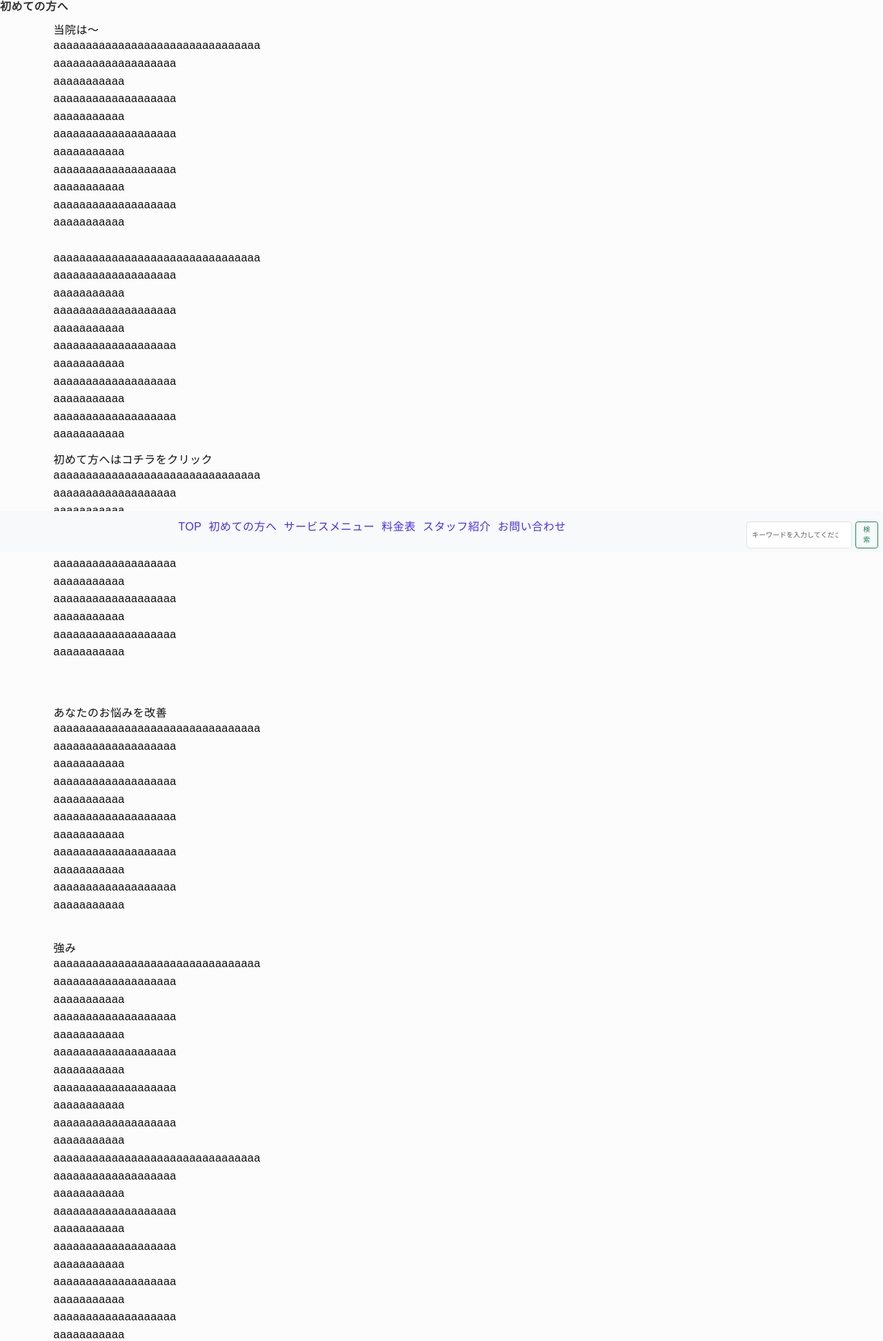
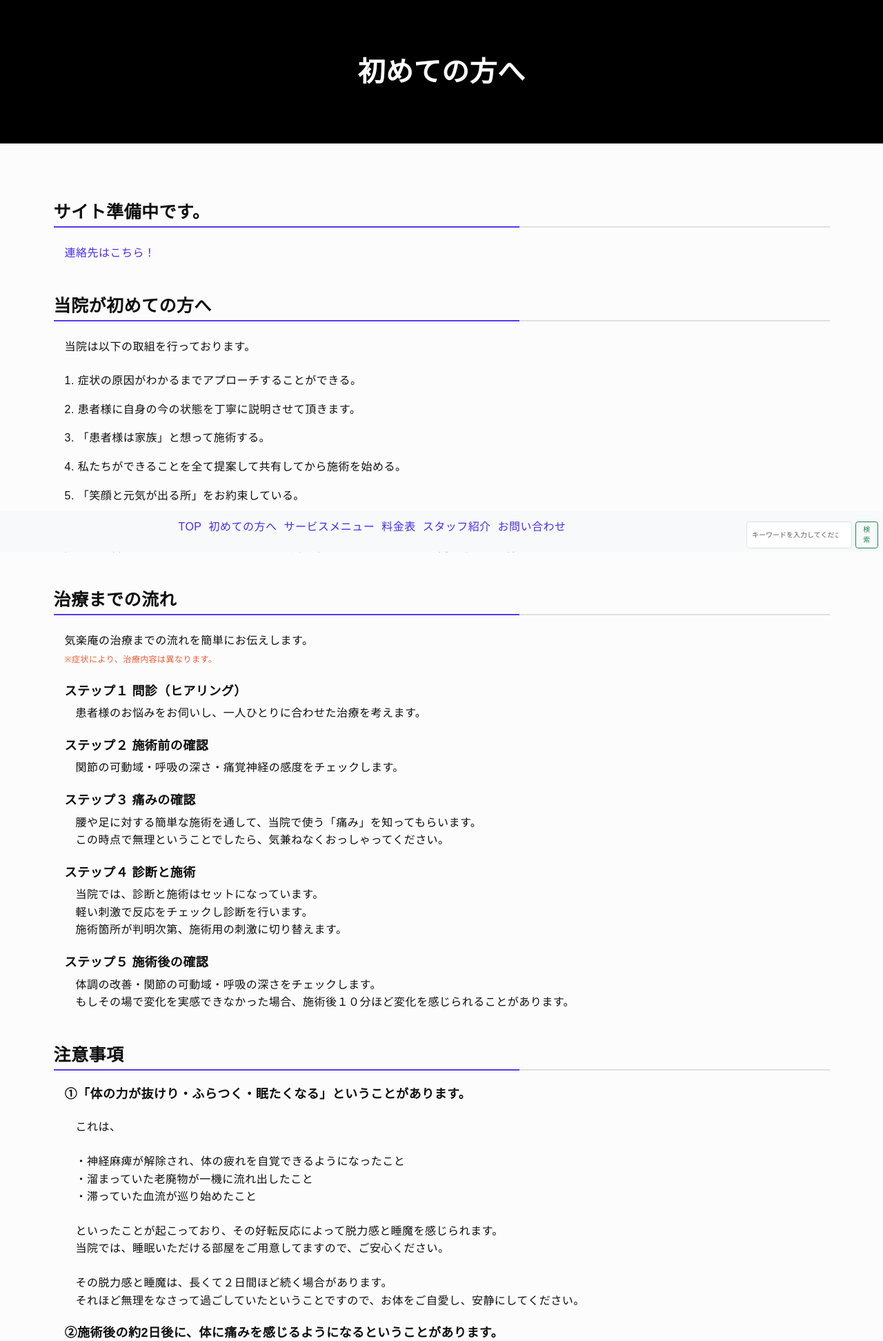
Before and after one commit to kirakuan/test, a PHP site: page /first-visitor in a window 1280 px wide. Shown: the top 1944 px of the page at 69% size. Run offline with PHP 8.4, Linux system fonts and the light colour scheme; style sheets or scripts are compiled from the project's sources; some libraries are stand-ins or nearby versions.

Commit message:
初めての方へ

```diff
--- a/assets/css/scss/pages/__values.scss
+++ b/assets/css/scss/pages/__values.scss
@@ -8,3 +8,4 @@ $base_color: rgb(252, 252, 252);
 $base2_color: rgb(0, 0, 0);
 $main_color: #ffe4ce;
 $key_color: rgb(75, 45, 244);
+$key_color2: rgb(244, 88, 45);
--- a/assets/css/scss/pages/page_common.css
+++ b/assets/css/scss/pages/page_common.css
@@ -1,3 +1,7 @@
+.test {
+  background-color: #ffe4ce;
+}
+
 body {
   background-color: #fcfcfc;
   font-size: 16px;
@@ -9,6 +13,31 @@ body {
 
 a {
   color: #4b2df4 !important;
+}
+
+ol {
+  list-style: decimal;
+}
+
+.is_main {
+  color: #ffe4ce !important;
+}
+
+.is_key {
+  color: #4b2df4 !important;
+}
+
+.is_key2 {
+  color: #f4582d !important;
+}
+
+.a-Remark {
+  color: #f4582d !important;
+  font-size: 1.2rem;
+}
+
+.is_preparing {
+  text-decoration: line-through;
 }
 
 .a-Title {
@@ -33,6 +62,10 @@ a {
   margin-top: 16px;
 }
 
+.u-ch-mt-3 > * {
+  margin-top: 24px;
+}
+
 .c-Hero {
   background-color: black;
   padding-top: 80px;
@@ -55,7 +88,7 @@ a {
 }
 
 .m-Article section > *:nth-child(n+2) {
-  margin-top: 20px;
+  margin-top: 24px;
   padding-left: 16px;
 }
 
@@ -67,10 +100,11 @@ a {
 }
 
 .m-Footer .m-Footer__inner * > *:nth-child(n+2) {
+  margin-top: 8px;
   padding-left: 16px;
 }
 
-.test {
-  background-color: #ffe4ce;
+.l-First-Visitor .c-Steps li > section > *:nth-child(n+2) {
+  margin-top: 8px !important;
 }
 /*# sourceMappingURL=page_common.css.map */
--- a/assets/css/scss/pages/page_common.min.css
+++ b/assets/css/scss/pages/page_common.min.css
@@ -1 +1 @@
-body{background-color:#fcfcfc;font-size:16px}*{color:#0e0e0e}a{color:#4b2df4 !important}.a-Title{font-weight:bold}.a-Title.is_h2{font-size:2.5rem;padding-bottom:0.8rem;background-image:linear-gradient(90deg, #4b2df4 0 60%, #dedede 20%);background-repeat:no-repeat;background-size:100% 5%;background-position:bottom}.a-Title.is_h3{font-size:1.8rem}.u-ch-mt-2>*{margin-top:16px}.c-Hero{background-color:#000;padding-top:80px;padding-bottom:80px}.c-Hero .a-Title{font-size:4rem;text-align:center;color:white}.m-Main{margin-top:60px}.m-Article>*{padding-top:24px;padding-bottom:24px}.m-Article section>*:nth-child(n+2){margin-top:20px;padding-left:16px}.m-Footer{margin-bottom:60px;background-color:#ffe4ce;padding-top:24px;padding-bottom:24px}.m-Footer .m-Footer__inner *>*:nth-child(n+2){padding-left:16px}.test{background-color:#ffe4ce}
+.test{background-color:#ffe4ce}body{background-color:#fcfcfc;font-size:16px}*{color:#0e0e0e}a{color:#4b2df4 !important}ol{list-style:decimal}.is_main{color:#ffe4ce !important}.is_key{color:#4b2df4 !important}.is_key2{color:#f4582d !important}.a-Remark{color:#f4582d !important;font-size:1.2rem}.is_preparing{text-decoration:line-through}.a-Title{font-weight:bold}.a-Title.is_h2{font-size:2.5rem;padding-bottom:0.8rem;background-image:linear-gradient(90deg, #4b2df4 0 60%, #dedede 20%);background-repeat:no-repeat;background-size:100% 5%;background-position:bottom}.a-Title.is_h3{font-size:1.8rem}.u-ch-mt-2>*{margin-top:16px}.u-ch-mt-3>*{margin-top:24px}.c-Hero{background-color:#000;padding-top:80px;padding-bottom:80px}.c-Hero .a-Title{font-size:4rem;text-align:center;color:white}.m-Main{margin-top:60px}.m-Article>*{padding-top:24px;padding-bottom:24px}.m-Article section>*:nth-child(n+2){margin-top:24px;padding-left:16px}.m-Footer{margin-bottom:60px;background-color:#ffe4ce;padding-top:24px;padding-bottom:24px}.m-Footer .m-Footer__inner *>*:nth-child(n+2){margin-top:8px;padding-left:16px}.l-First-Visitor .c-Steps li>section>*:nth-child(n+2){margin-top:8px !important}
--- a/assets/css/scss/pages/page_common.scss
+++ b/assets/css/scss/pages/page_common.scss
@@ -12,6 +12,14 @@
 //         color: red;
 //     }
 // }
+
+
+//====================================================
+// test用
+//====================================================
+.test {
+    background-color: $main_color;
+}
 
 //====================================================
 // 共通css
@@ -30,6 +38,31 @@ body {
 a {
     color: $key_color!important;
 }
+ol {
+    list-style: decimal;
+}
+
+.is_main {
+    color: $main_color!important;
+}
+.is_key {
+    color: $key_color!important;
+}
+.is_key2 {
+    color: $key_color2!important;
+}
+.a-Remark {
+    color: $key_color2!important;
+    font-size: 1.2rem;
+}
+
+.is_preparing {
+    text-decoration: line-through;
+}
+
+//====================================================
+// atomic
+//====================================================
 
 .a-Title {
     font-weight: bold;
@@ -48,17 +81,28 @@ a {
     }
 }
 
+//====================================================
+// util
+//====================================================
+
 .u-ch-mt-2 > * {
     margin-top: #{$base_space * 2}px;
 }
+.u-ch-mt-3 > * {
+    margin-top: #{$base_space * 3}px;
+}
 
 //====================================================
-// 共通css
+// 共通mixin
 //====================================================
 @mixin too_bottom_space() {
     padding-top: 24px;
     padding-bottom: 24px;
 }
+
+//====================================================
+// componet
+//====================================================
 
 .c-Hero {
     background-color: $base2_color;
@@ -72,6 +116,11 @@ a {
     }
 }
 
+
+//====================================================
+// module
+//====================================================
+
 .m-Main {
     margin-top: 60px;
 }
@@ -82,13 +131,10 @@ a {
     }
     section {
         > *:nth-child(n+2) {
-            margin-top: 20px;
+            margin-top: #{$base_space * 3}px;
             padding-left: #{$base_space * 2}px;
         }
     }
-
-
-
 }
 
 .m-Footer {
@@ -98,6 +144,7 @@ a {
 
     .m-Footer__inner {
         * > *:nth-child(n+2) {
+            margin-top: #{$base_space * 1}px;
             padding-left: #{$base_space * 2}px;
         }
     }
@@ -107,6 +154,14 @@ a {
     }
 }
 
-.test {
-    background-color: $main_color;
+
+
+// layout
+//====================================================
+.l-First-Visitor {
+    .c-Steps {
+        li > section > *:nth-child(n+2) {
+            margin-top: #{$base_space * 1}px!important;
+        }
+    }
 }
--- a/first-visitor/index.html
+++ b/first-visitor/index.html
@@ -1,91 +1,169 @@
 <!DOCTYPE html>
-<html lang="ja">
+<html lang="en">
 <head>
     <meta charset="UTF-8">
     <meta name="viewport" content="width=device-width, initial-scale=1.0">
-    <title>Document</title>
-
-    <link href="https://cdn.jsdelivr.net/npm/bootstrap@5.3.0/dist/css/bootstrap.min.css" rel="stylesheet" integrity="sha384-9ndCyUaIbzAi2FUVXJi0CjmCapSmO7SnpJef0486qhLnuZ2cdeRhO02iuK6FUUVM" crossorigin="anonymous">
+    <title>手技処 気楽庵</title>
+    <!-- <link href="https://cdn.jsdelivr.net/npm/bootstrap@5.3.0/dist/css/bootstrap.min.css" rel="stylesheet" integrity="sha384-9ndCyUaIbzAi2FUVXJi0CjmCapSmO7SnpJef0486qhLnuZ2cdeRhO02iuK6FUUVM" crossorigin="anonymous"> -->
+    <link href="/assets/css/bootstrap.css" rel="stylesheet">
     <link href="/assets/css/reset.css" rel="stylesheet">
-    <!-- <link href="/assets/css/font-awesome.min.css" rel="stylesheet"> -->
+    <link href="/assets/css/font-awesome.min.css" rel="stylesheet">
     <link href="/assets/css/common.css" rel="stylesheet">
-    <!-- <link href="/assets/css/page_common.css" rel="stylesheet"> -->
-    <link href="/assets/css/page_common.css" rel="stylesheet">
+    <link href="/assets/css/scss/pages/page_top.css" rel="stylesheet">
+    <link href="/assets/css/scss/pages/page_common.css" rel="stylesheet">
+    <link href="/assets/css/scss/pages/page_top.css" rel="stylesheet">
     <link href="/assets/css/test.css" rel="stylesheet">
-    <script src="https://code.jquery.com/jquery-3.7.0.min.js"></script>
+    <script src="/assets/js/jquery.min.js"></script>
+    <!-- <script src="https://code.jquery.com/jquery-3.7.0.min.js"></script> -->
     <script src="/assets/js/style.js"></script>
 
 </head>
 <body class="l-First-Visitor">
+    <!-- メリット -->
 
-    <!-- メリット -->
+    <header class="c-Hero">
+        <section class="container">
             <h1 class="a-Title">初めての方へ</h1>
+        </section>
+    </header>
+
+    <main class="m-Main">
         <!-- 紹介 -->
-    <article class="u-mt-ch-15">
-        <section class="container test2">
-            <h2 class="">当院は～</h2>
-            <p>aaaaaaaaaaaaaaaaaaaaaaaaaaaaaaaa<br>aaaaaaaaaaaaaaaaaaa<br>aaaaaaaaaaa<br>aaaaaaaaaaaaaaaaaaa<br>aaaaaaaaaaa<br>aaaaaaaaaaaaaaaaaaa<br>aaaaaaaaaaa<br>aaaaaaaaaaaaaaaaaaa<br>aaaaaaaaaaa<br>aaaaaaaaaaaaaaaaaaa<br>aaaaaaaaaaa</p>
-            <figure><img src="" alt=""></figure>
-            <p>aaaaaaaaaaaaaaaaaaaaaaaaaaaaaaaa<br>aaaaaaaaaaaaaaaaaaa<br>aaaaaaaaaaa<br>aaaaaaaaaaaaaaaaaaa<br>aaaaaaaaaaa<br>aaaaaaaaaaaaaaaaaaa<br>aaaaaaaaaaa<br>aaaaaaaaaaaaaaaaaaa<br>aaaaaaaaaaa<br>aaaaaaaaaaaaaaaaaaa<br>aaaaaaaaaaa</p>
-        </section>
-        <section class="container test1">
-            <h2 class="">初めて方へはコチラをクリック</h2>
-
-            <p>aaaaaaaaaaaaaaaaaaaaaaaaaaaaaaaa<br>aaaaaaaaaaaaaaaaaaa<br>aaaaaaaaaaa<br>aaaaaaaaaaaaaaaaaaa<br>aaaaaaaaaaa<br>aaaaaaaaaaaaaaaaaaa<br>aaaaaaaaaaa<br>aaaaaaaaaaaaaaaaaaa<br>aaaaaaaaaaa<br>aaaaaaaaaaaaaaaaaaa<br>aaaaaaaaaaa</p>
-            <figure><img src="" alt=""></figure>
-
-            <section>
-                <h3></h3>
-                <figure><img src="" alt=""></figure>
-            </section>
+        <article class="m-Article">
+            <section class="container">
+                <h2 class="a-Title is_h2">サイト準備中です。</h2>
+                <p><a href="#c-Contact">連絡先はこちら！</a></p>
             </section>
 
-        <section class="container test2">
-            <h2>あなたのお悩みを改善</h2>
-            <p>aaaaaaaaaaaaaaaaaaaaaaaaaaaaaaaa<br>aaaaaaaaaaaaaaaaaaa<br>aaaaaaaaaaa<br>aaaaaaaaaaaaaaaaaaa<br>aaaaaaaaaaa<br>aaaaaaaaaaaaaaaaaaa<br>aaaaaaaaaaa<br>aaaaaaaaaaaaaaaaaaa<br>aaaaaaaaaaa<br>aaaaaaaaaaaaaaaaaaa<br>aaaaaaaaaaa</p>
-            <figure><img src="" alt=""></figure>
+            <section class="container">
+                <h2 class="a-Title is_h2">当院が初めての方へ</h2>
+                <p>当院は以下の取組を行っております。</p>
+                <ul class="u-ch-mt-2">
+                    <li>
+                        <p>1. 症状の原因がわかるまでアプローチすることができる。</p>
+                    </li>
+                    <li>
+                        <p>2. 患者様に自身の今の状態を丁寧に説明させて頂きます。</p>
+                    </li>
+                    <li>
+                        <p>3. 「患者様は家族」と想って施術する。</p>
+                    </li>
+                    <li>
+                        <p>4. 私たちができることを全て提案して共有してから施術を始める。</p>
+                    </li>
+                    <li>
+                        <p>5. 「笑顔と元気が出る所」をお約束している。</p>
+                    </li>
+                </ul>
+                <p>身体の症状に長年悩まされている、整体を受けても完治しない、原因が分からない・・そんなあなたに、<span class="is_key">「明日からの笑顔と元気」<span>をわかば鍼灸整骨院ではお届けしてまいりますので、まずはお試し下さいませ。スタッフ一同、心よりお待ちしております。</p>
             </section>
+            <section class="container">
+                <h2 class="a-Title is_h2">治療までの流れ</h2>
+                <p>気楽庵の治療までの流れを簡単にお伝えします。<br><span class="a-Remark">※症状により、治療内容は異なります。</span></p>
 
-        <section class="container test1">
-            <h2>強み</h2>
-            <p>aaaaaaaaaaaaaaaaaaaaaaaaaaaaaaaa<br>aaaaaaaaaaaaaaaaaaa<br>aaaaaaaaaaa<br>aaaaaaaaaaaaaaaaaaa<br>aaaaaaaaaaa<br>aaaaaaaaaaaaaaaaaaa<br>aaaaaaaaaaa<br>aaaaaaaaaaaaaaaaaaa<br>aaaaaaaaaaa<br>aaaaaaaaaaaaaaaaaaa<br>aaaaaaaaaaa</p>
-            <ul>
+                <ul class="c-Steps u-ch-mt-3">
                     <li>
                         <section>
-                        <h3></h3>
-                        <p>aaaaaaaaaaaaaaaaaaaaaaaaaaaaaaaa<br>aaaaaaaaaaaaaaaaaaa<br>aaaaaaaaaaa<br>aaaaaaaaaaaaaaaaaaa<br>aaaaaaaaaaa<br>aaaaaaaaaaaaaaaaaaa<br>aaaaaaaaaaa<br>aaaaaaaaaaaaaaaaaaa<br>aaaaaaaaaaa<br>aaaaaaaaaaaaaaaaaaa<br>aaaaaaaaaaa</p>
-                        <figure><img src="" alt=""></figure>
+                            <h3 class="a-Title is_h3">ステップ１ 問診（ヒアリング）</h3>
+                            <p>患者様のお悩みをお伺いし、一人ひとりに合わせた治療を考えます。</p>
                         </section>
                     </li>
                     <li>
                         <section>
-                        <h3></h3>
-                        <p>aaaaaaaaaaaaaaaaaaaaaaaaaaaaaaaa<br>aaaaaaaaaaaaaaaaaaa<br>aaaaaaaaaaa<br>aaaaaaaaaaaaaaaaaaa<br>aaaaaaaaaaa<br>aaaaaaaaaaaaaaaaaaa<br>aaaaaaaaaaa<br>aaaaaaaaaaaaaaaaaaa<br>aaaaaaaaaaa<br>aaaaaaaaaaaaaaaaaaa<br>aaaaaaaaaaa</p>
-                        <figure><img src="" alt=""></figure>
+                            <h3 class="a-Title is_h3">ステップ２ 施術前の確認</h3>
+                            <p>関節の可動域・呼吸の深さ・痛覚神経の感度をチェックします。</p>
                         </section>
                     </li>
                     <li>
                         <section>
-                        <h3></h3>
-                        <p>aaaaaaaaaaaaaaaaaaaaaaaaaaaaaaaa<br>aaaaaaaaaaaaaaaaaaa<br>aaaaaaaaaaa<br>aaaaaaaaaaaaaaaaaaa<br>aaaaaaaaaaa<br>aaaaaaaaaaaaaaaaaaa<br>aaaaaaaaaaa<br>aaaaaaaaaaaaaaaaaaa<br>aaaaaaaaaaa<br>aaaaaaaaaaaaaaaaaaa<br>aaaaaaaaaaa</p>
-                        <figure><img src="" alt=""></figure>
+                            <h3 class="a-Title is_h3">ステップ３ 痛みの確認</h3>
+                            <p>腰や足に対する簡単な施術を通して、当院で使う「痛み」を知ってもらいます。<br>この時点で無理ということでしたら、気兼ねなくおっしゃってください。</p>
+                        </section>
+                    </li>
+                    <li>
+                        <section>
+                            <h3 class="a-Title is_h3">ステップ４ 診断と施術</h3>
+                            <p>当院では、診断と施術はセットになっています。<br>軽い刺激で反応をチェックし診断を行います。<br>施術箇所が判明次第、施術用の刺激に切り替えます。</p>
+                        </section>
+                    </li>
+                    <li>
+                        <section>
+                            <h3 class="a-Title is_h3">ステップ５ 施術後の確認</h3>
+                            <p>体調の改善・関節の可動域・呼吸の深さをチェックします。<br>もしその場で変化を実感できなかった場合、施術後１０分ほど変化を感じられることがあります。</p>
                         </section>
                     </li>
                 </ul>
             </section>
-
-        <section class="container test2">
-            <h2>実例</h2>
-            <p>aaaaaaaaaaaaaaaaaaaaaaaaaaaaaaaa<br>aaaaaaaaaaaaaaaaaaa<br>aaaaaaaaaaa<br>aaaaaaaaaaaaaaaaaaa<br>aaaaaaaaaaa<br>aaaaaaaaaaaaaaaaaaa<br>aaaaaaaaaaa<br>aaaaaaaaaaaaaaaaaaa<br>aaaaaaaaaaa<br>aaaaaaaaaaaaaaaaaaa<br>aaaaaaaaaaa</p>
+            <section class="container">
+                <h2 class="a-Title is_h2">注意事項</h2>
+                <section>
+                    <h3 class="a-Title is_h3">①「体の力が抜けり・ふらつく・眠たくなる」ということがあります。</h3>
+                    <!-- <p>「疲労困憊、神経質、我慢強い、細かいことが気になる性格」といった患者様の場合、<br>良くあるケースです。</p> -->
+                    <p>これは、</p>
+                    <ul>
+                        <li>
+                            <p>・神経麻痺が解除され、体の疲れを自覚できるようになったこと</p>
+                        </li>
+                        <li>
+                            <p>・溜まっていた老廃物が一機に流れ出したこと</p>
+                        </li>
+                        <li>
+                            <p>・滞っていた血流が巡り始めたこと</p>
+                        </li>
+                    </ul>
+                    <p>といったことが起こっており、その好転反応によって脱力感と睡魔を感じられます。<br>当院では、睡眠いただける部屋をご用意してますので、ご安心ください。</p>
+                    <p>その脱力感と睡魔は、長くて２日間ほど続く場合があります。<br>それほど無理をなさって過ごしていたということですので、お体をご自愛し、安静にしてください。</p>
+                </section>
+                <section>
+                    <h3 class="a-Title is_h3">②施術後の約2日後に、体に痛みを感じるようになるということがあります。</h3>
+                    <p>これは、</p>
+                    <ul>
+                        <li>
+                            <p>・鈍麻していた痛覚神経が正常化し始めたので、痛みを感じるようになったこと</p>
+                        </li>
+                        <li>
+                            <p>・施術箇所が改善されたため、次の施術箇所が浮き上がってきたこと</p>
+                        </li>
+                    </ul>
+                    <p>いずれも、好転反応でございます。</p>
+                    <p class="is_key2">ご不安な時は気兼ねなくご相談ください。</p>
                 </section>
 
-        <section class="container test3">
-            <h2></h2>
+                <p class="is_preparing">準備中です。<span>好転反応については、こちらをクリック!!</span></p>
+
 
             </section>
+        </article>
+    </main>
+    <footer class="m-Footer">
+        <div class="m-Footer__inner container u-ch-mt-2">
+            <div class="c-Opening-Hours">
+                <p class="a-Title is_h3">受付時間<span>予約優先制</span></p>
+                <p>土、日、祝日: 午前 10:00 ~ 午後 20:00</p>
+                <p>その他日時については、ご相談ください。</p>
+            </div>
+            <div class="c-Contact" id="c-Contact">
+                <p class="a-Title is_h3">連絡先</p>
+                <p><a href="tel:080-3769-8027" target="_blank">080-3769-8027</a></p>
+                <p>
+                    <a href="mailto:nakabayashi.shugido-r@gmail.com?subject=「手技処 気楽庵」へのお問い合わせ" target="_blank">nakabayashi.shugido-r@gmail.com</a>
+                </p>
+                <p>
+                    <a data-v-6fa6a74a="" href="https://lin.ee/QXXp8VJ" target="_blank">lineの友達登録をお願いします！</a>
+                </p>
+            </div>
+            <div class="c-Address">
+                <p class="a-Title is_h3">当院はこちら</p>
+                <p><a href="https://goo.gl/maps/CEporq8CZ4EgXQXR9" target="_blank">〒534-0002 大阪市都島区大東町 2-11-14</a></p>
+            </div>
+            <div class="c-Access">
+                <p class="a-Title is_h3">アクセス</p>
+                <p><a href="">JR東西戦「城北公園通り」下車・徒歩15分</a></p>
+                <p><a href="">大阪シティバス・57号・毛馬中央公園行き「大東町三丁目」下車・徒歩３分</a></p>
+            </div>
+    </div>
 
-    </article>
-
+    </footer>
     <script src="https://cdn.jsdelivr.net/npm/bootstrap@5.3.0/dist/js/bootstrap.bundle.min.js" integrity="sha384-geWF76RCwLtnZ8qwWowPQNguL3RmwHVBC9FhGdlKrxdiJJigb/j/68SIy3Te4Bkz" crossorigin="anonymous"></script>
     <script>append_nav()</script>
 </body>
--- a/text/sample/first.txt
+++ b/text/sample/first.txt
@@ -51,7 +51,7 @@
 症状の原因がわかるまでアプローチすることができる。
 患者様に自身の今の状態を丁寧に説明させて頂きます。
 「患者様は家族」と想って施術する。
-僕たちができることを全て提案して共有してから施術を始める。
+私たちができることを全て提案して共有してから施術を始める。
 「笑顔と元気が出る所」をお約束している。
 身体の症状に長年悩まされている、整体を受けても完治しない、
 原因が分からない・・そんなあなたに、「明日からの笑顔と元気」を
```
Also changed, not shown: index.html (+4 -4 lines), 1 other file. Lines whose indentation alone changed are shown as unchanged.
